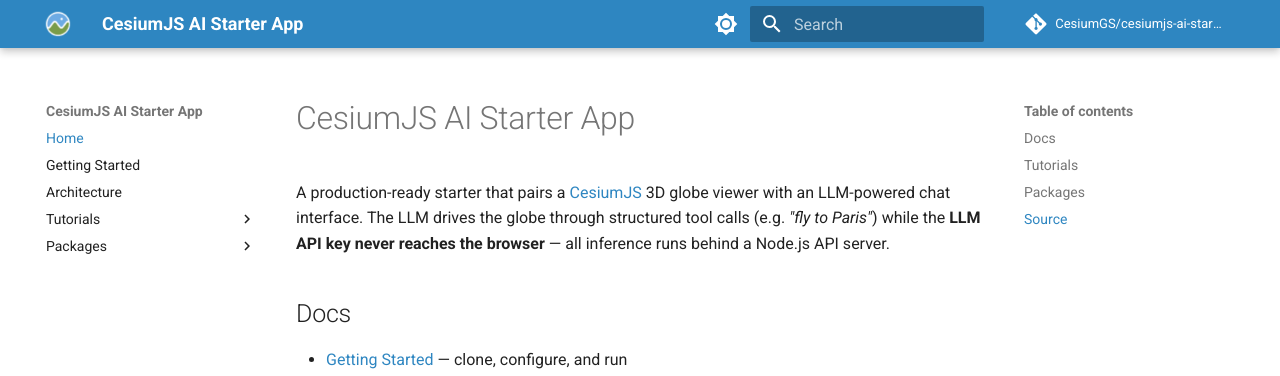
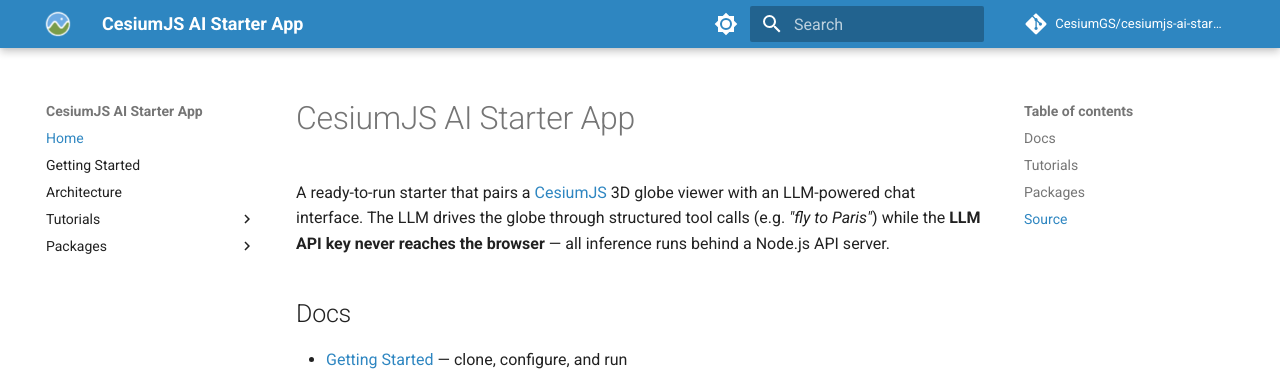
Before and after one commit to CesiumGS/cesiumjs-ai-starter-app, an MkDocs documentation site: the page built from docs/index.md, in a window 1280 px wide and 951 px high. Shown: the top 376 px of the window. Built offline with MkDocs 1.6.1 and Material for MkDocs 9.7.7, drawn with Linux system fonts in a browser that asks for light colours; comment, search, counter and statistics services are not loaded.

Commit message:
update desciption

```diff
--- a/docs/index.md
+++ b/docs/index.md
@@ -1,6 +1,6 @@
 # CesiumJS AI Starter App
 
-A production-ready starter that pairs a [CesiumJS](https://cesium.com/platform/cesiumjs/)
+A ready-to-run starter that pairs a [CesiumJS](https://cesium.com/platform/cesiumjs/)
 3D globe viewer with an LLM-powered chat interface. The LLM drives the globe through
 structured tool calls (e.g. _"fly to Paris"_) while the **LLM API key never reaches the
 browser** — all inference runs behind a Node.js API server.
--- a/mkdocs.yml
+++ b/mkdocs.yml
@@ -1,5 +1,5 @@
 site_name: CesiumJS AI Starter App
-site_description: A production-ready starter pairing CesiumJS with an LLM-powered chat interface.
+site_description: A ready-to-run starter pairing CesiumJS with an LLM-powered chat interface.
 site_url: https://cesiumgs.github.io/cesiumjs-ai-starter-app/
 repo_url: https://github.com/CesiumGS/cesiumjs-ai-starter-app
 repo_name: CesiumGS/cesiumjs-ai-starter-app
```
Also changed, not shown: README.md (+6 -2 lines), 4 other files.
